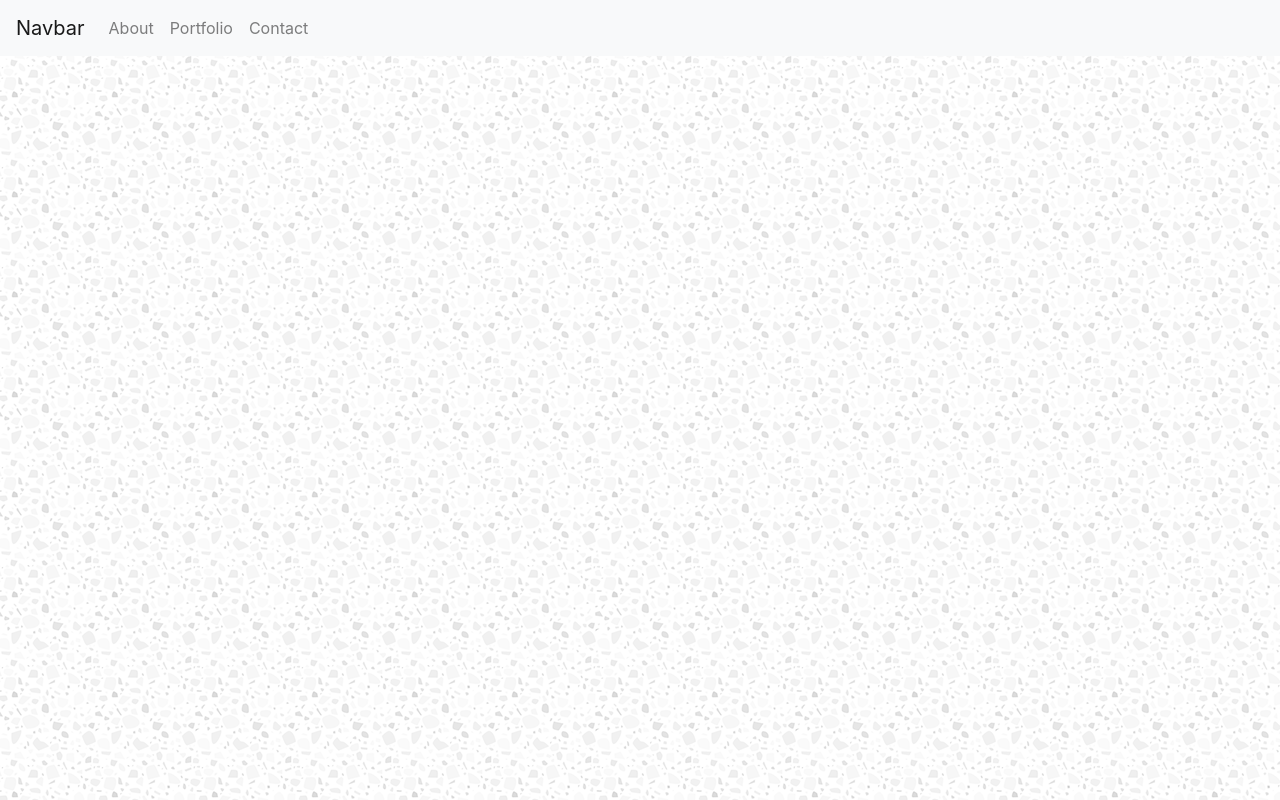
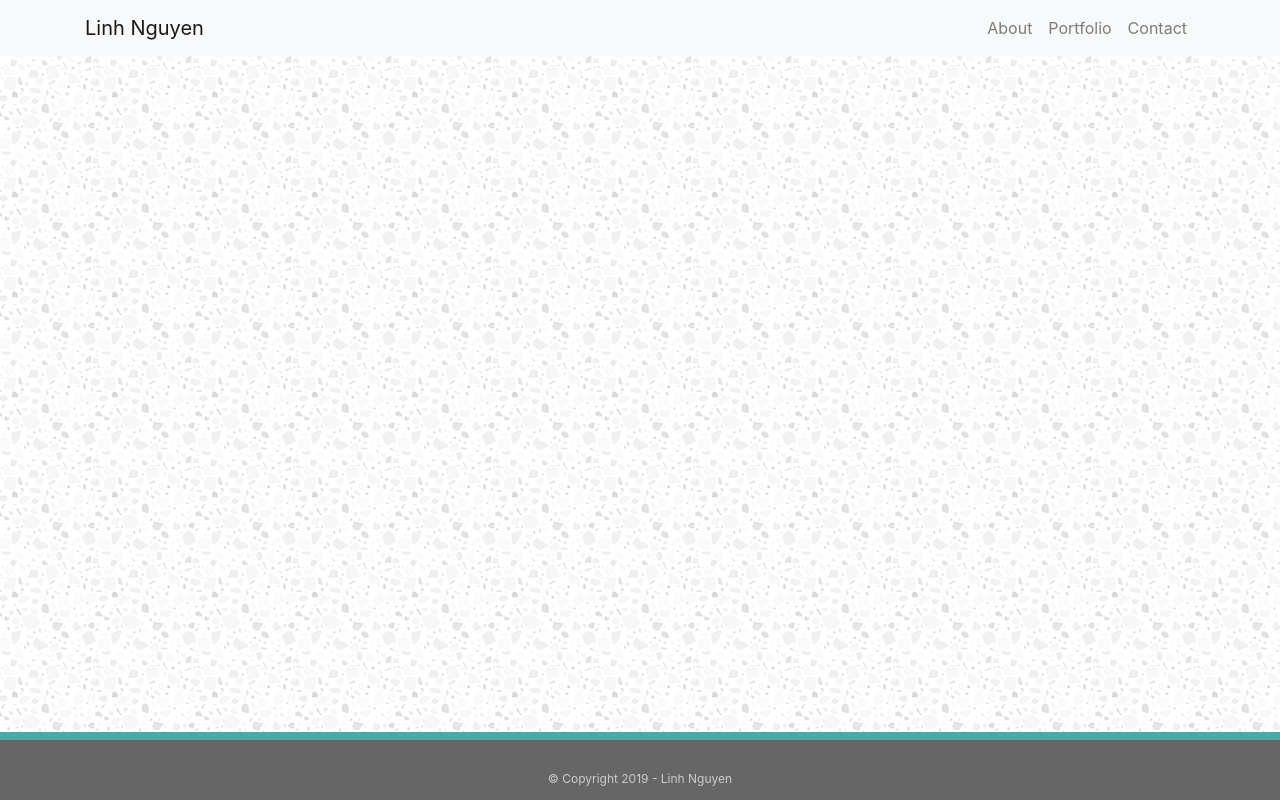
Before and after one commit to linh0404/Bootstrap-Portfolio, a plain HTML site: page index.html in a window 1280 px wide. Drawn offline with nearby package versions, Linux system fonts and the light colour scheme.

Commit message:
moved nav bar to the right

```diff
--- /dev/null
+++ b/assets/css/style.css
@@ -0,0 +1,14 @@
+footer {
+    padding: 30px 0;
+    clear: both;
+    font-size: 12px;
+    color: #ffffff;
+    color: #cccccc;
+    text-align: center;
+    background: #666666;
+    border-top: 8px solid #4aaaa5;
+    height: 50px;
+    position: fixed;
+    bottom: 0;
+    width: 100%;
+  }
--- a/index.html
+++ b/index.html
@@ -5,18 +5,21 @@
         <meta charset="UTF-8">
         <title>Bootstrap Portfolio</title>
         <link rel="stylesheet" href="https://stackpath.bootstrapcdn.com/bootstrap/4.3.1/css/bootstrap.min.css" integrity="sha384-ggOyR0iXCbMQv3Xipma34MD+dH/1fQ784/j6cY/iJTQUOhcWr7x9JvoRxT2MZw1T" crossorigin="anonymous">
+        <link rel="stylesheet" type="text/css" href="assets/css/style.css">
 
     </head>
 
     <body background="assets/images/light-grey-terrazzo.png">
 
       <nav class="navbar navbar-expand-lg navbar-light bg-light">
-            <a class="navbar-brand" href="#">Navbar</a>
-            <button class="navbar-toggler" type="button" data-toggle="collapse" data-target="#navbarNav" aria-controls="navbarNav" aria-expanded="false" aria-label="Toggle navigation">
+        <div class="container">
+          <a class="navbar-brand" href="#">Linh Nguyen</a>
+          <button class="navbar-toggler" type="button" data-toggle="collapse" data-target="#navbarSupportedContent" aria-controls="navbarSupportedContent" aria-expanded="false" aria-label="Toggle navigation">
             <span class="navbar-toggler-icon"></span>
           </button>
-            <div class="collapse navbar-collapse" id="navbarNav">
-                <ul class="navbar-nav">
+
+          <div class="collapse navbar-collapse" id="navbarSupportedContent">
+            <ul class="navbar-nav ml-auto">
               <li class="nav-item">
                 <a class="nav-link" href="#">About <span class="sr-only">(current)</span></a>
               </li>
@@ -26,9 +29,14 @@
               <li class="nav-item">
                   <a class="nav-link" href="#">Contact</a>
                 </li>
-                  </ul>
+          </div>
           </div>
         </nav>
 
+      <br>
+
+      <footer id="footer">
+          <p id="copyright">&copy; Copyright 2019 - Linh Nguyen</p>
+      </footer>
     </body>
 </html>
```
Also changed, not shown: css/style.css (deleted), 2 other files. Lines whose indentation alone changed are shown as unchanged.
